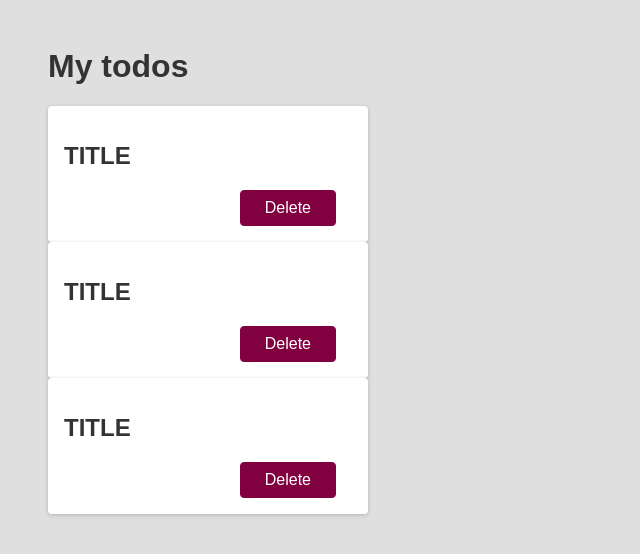
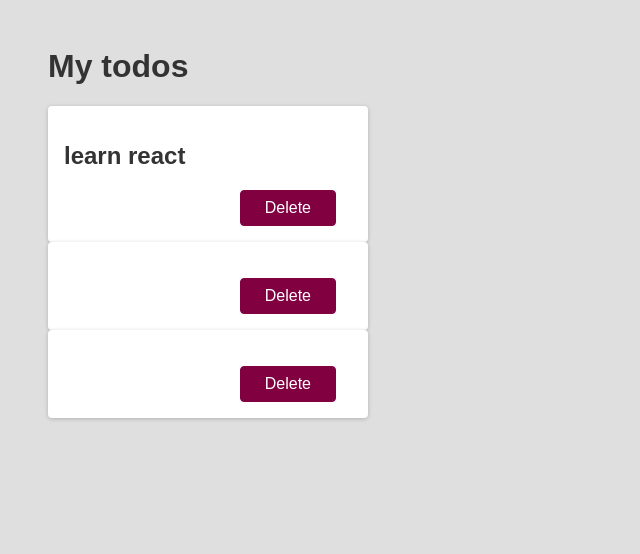
Before and after one commit to mokiong/React-tutorial, a JavaScript app: page / in a window 1280 px wide. Shown: the top 554 px of the page, without its empty margins (0-640 px from the left). Built offline with nearby package versions, Linux system fonts and the light colour scheme; the HTML template or start-up script is replaced by a standard one.

Commit message:
Make dynamic props

```diff
--- a/src/App.js
+++ b/src/App.js
@@ -4,7 +4,7 @@
     return (
         <div>
             <h1>My todos</h1>
-            <Todo />
+            <Todo text="learn react" />
             <Todo />
             <Todo />
         </div>
--- a/src/components/Todo.js
+++ b/src/components/Todo.js
@@ -1,7 +1,7 @@
-function Todo() {
+function Todo(props) {
     return (
         <div className="card">
-            <h2>TITLE</h2>
+            <h2>{props.text}</h2>
             <div className="actions">
                 <button className="btn">Delete</button>
             </div>
```
